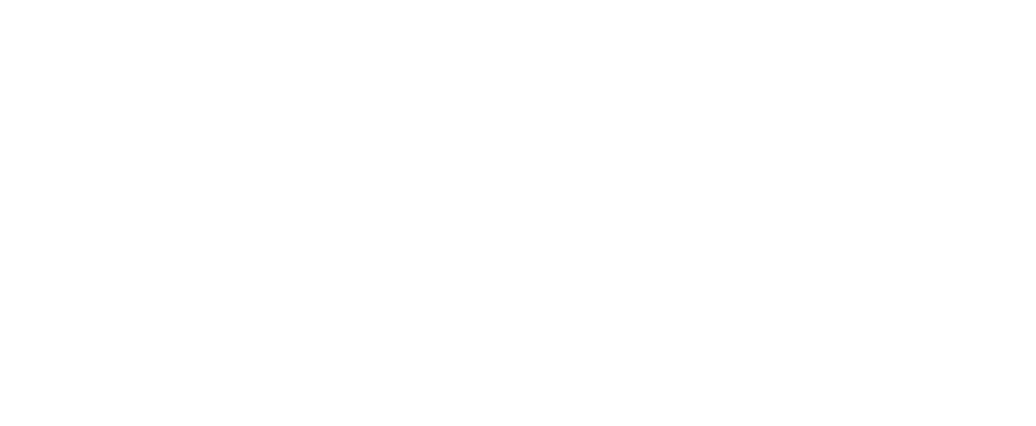
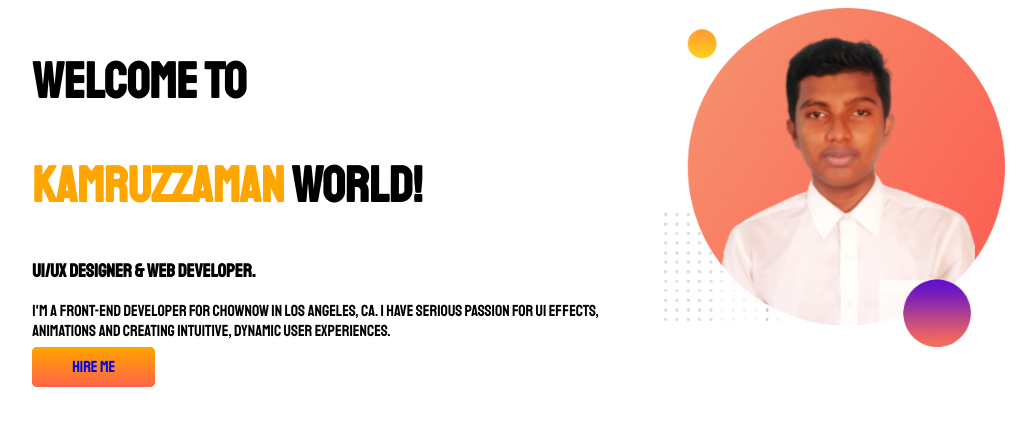
Before and after one commit to zamanmayed1/kamruzzaman, a plain HTML site: page index.html in a window 1280 px wide. Shown: the whole page, without its empty margins (39-1075 px from the left). Drawn offline with Linux system fonts and the light colour scheme; a web font is replaced by a local one.

Commit message:
sectionadd

```diff
--- a/index.html
+++ b/index.html
@@ -5,10 +5,27 @@
     <meta http-equiv="X-UA-Compatible" content="IE=edge">
     <meta name="viewport" content="width=device-width, initial-scale=1.0">
     <title>KAMRUZZAMAN MAYED</title>
+    <link rel="preconnect" href="https://fonts.googleapis.com">
+<link rel="preconnect" href="https://fonts.gstatic.com" crossorigin>
+<link href="https://fonts.googleapis.com/css2?family=Shizuru&family=Staatliches&display=swap" rel="stylesheet">
     <link rel="stylesheet" href="style.css">
     <link rel="shortcut icon" href="fav.png" type="image/x-icon">
 </head>
 <body>
+    <section>
+        <div class="half-widht">
+            <h1>Welcome To</h1>
+            <h1><span id="kamruzzaman"> KAMRUZZAMAN </span> World!</h1>
+            <h3>UI/UX Designer & Web Developer.</h3>
+            <p>I'm a Front-End Developer for ChowNow in Los Angeles, CA.
+                I have serious passion for UI effects, animations and creating intuitive, dynamic user experiences.</p>
+                <a class="link-button" target="_blank" href="https://www.facebook.com/zamanmayed">Hire Me</a>
+        </div>
+        <div class="half-widht">
+            <img  src="images/kamruzzaman.png" alt="">
+        </div>
+
+    </section>
 
 </body>
 </html>
--- a/style.css
+++ b/style.css
@@ -0,0 +1,28 @@
+body {
+  font-family: "Shizuru", cursive;
+  font-family: "Staatliches", cursive;
+}
+h1 {
+  font-size: 50px;
+}
+#kamruzzaman {
+  color: #ffa500;
+}
+section {
+  display: flex;
+}
+
+.half-widht {
+  width: 50%;
+  padding-left: 5%;
+}
+.half-widht img {
+  width: 60%;
+}
+.link-button {
+  text-decoration: none;
+  background-image: linear-gradient(orange, tomato);
+  background-color: #ffa500;
+  padding: 10px 40px;
+  border-radius: 5px;
+}
```
Also changed, not shown: images/dream-bg.png (added), images/exp-bg.png (added), images/jhankar2.png (added), images/kamruzzaman.png (added), images/my-bg.png (added), images/my-bg2.png (added), images/top-banner.png (added).
